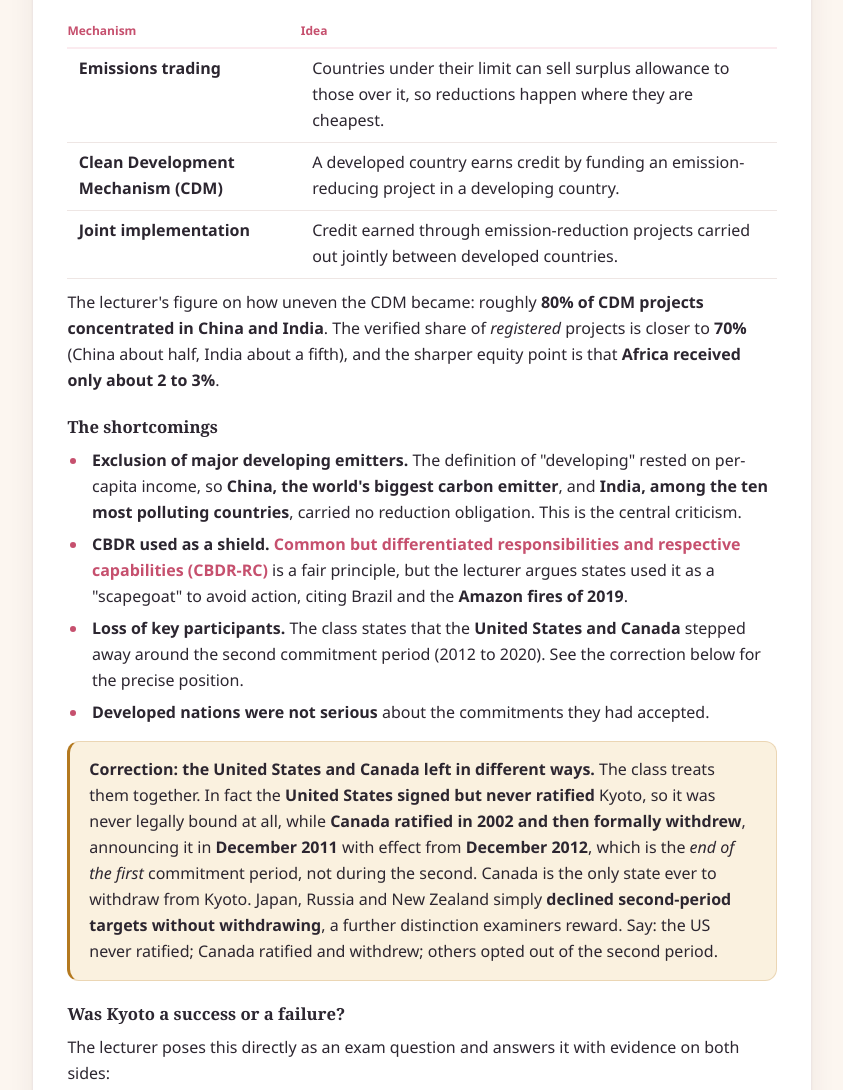
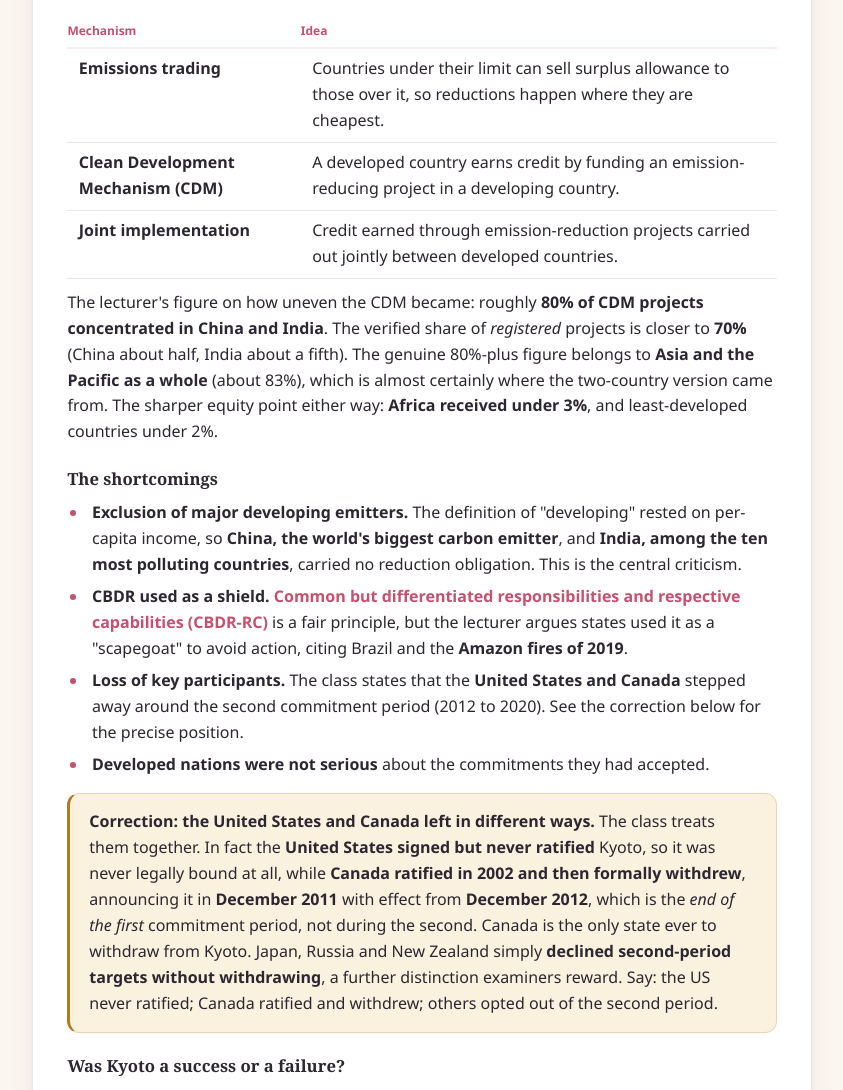
Before and after one commit to Maazsiddiqui01/css-study-hub, a plain HTML site: page n/env-global-agreements.html in a window 1280 px wide. Shown: the part 10325-11415 px from the top of the page, without its empty margins (218-1061 px from the left). Drawn offline with Linux system fonts and the light colour scheme.

Commit message:
CDM: attribute the 80% figure to Asia-Pacific, its real referent

```diff
--- a/n/env-global-agreements.html
+++ b/n/env-global-agreements.html
@@ -663,7 +663,7 @@ color:#8B8490;font:15px system-ui}
         </tbody>
       </table>
     </div>
-    <p>The lecturer's figure on how uneven the CDM became: roughly <strong>80% of CDM projects concentrated in China and India</strong>. The verified share of <em>registered</em> projects is closer to <strong>70%</strong> (China about half, India about a fifth), and the sharper equity point is that <strong>Africa received only about 2 to 3%</strong>.</p>
+    <p>The lecturer's figure on how uneven the CDM became: roughly <strong>80% of CDM projects concentrated in China and India</strong>. The verified share of <em>registered</em> projects is closer to <strong>70%</strong> (China about half, India about a fifth). The genuine 80%-plus figure belongs to <strong>Asia and the Pacific as a whole</strong> (about 83%), which is almost certainly where the two-country version came from. The sharper equity point either way: <strong>Africa received under 3%</strong>, and least-developed countries under 2%.</p>
 
     <h3>The shortcomings</h3>
     <ul>
```
